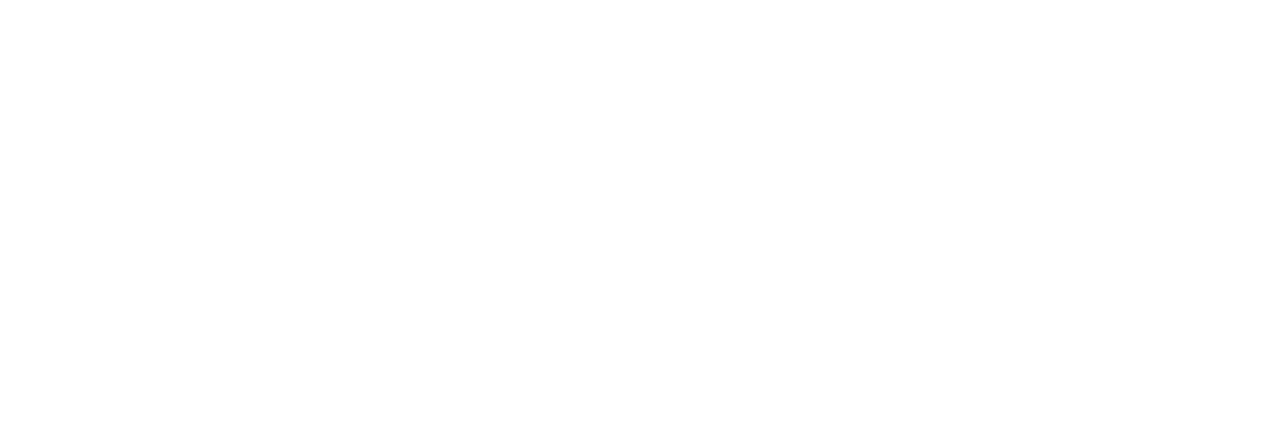
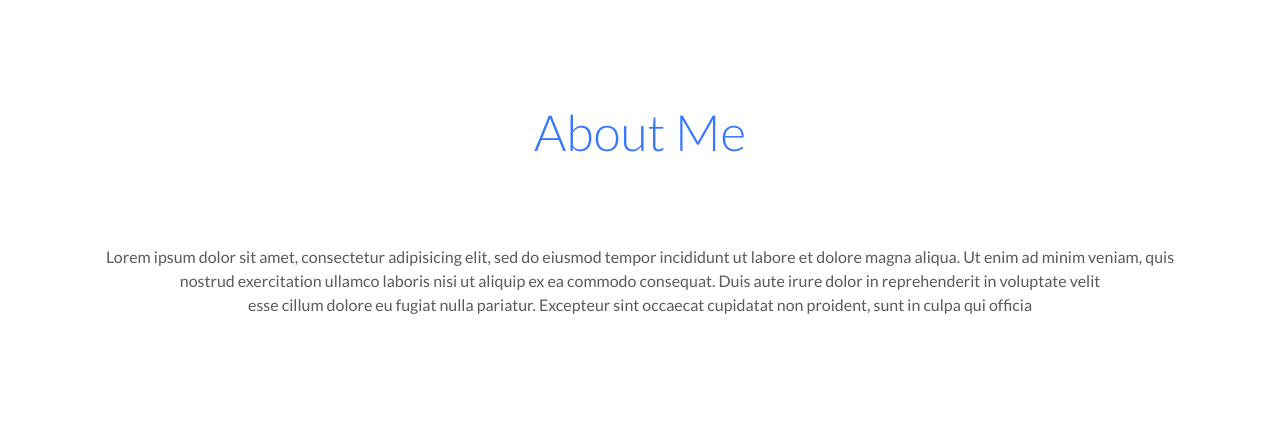
Before and after one commit to KateKharchenko/free-portfolio, a website: page index.html in a window 1280 px wide. Drawn offline with Linux system fonts and the light colour scheme.

Commit message:
first commit

```diff
--- a/index.html
+++ b/index.html
@@ -4,11 +4,20 @@
     <meta charset="UTF-8">
     <meta name="viewport" content="width=device-width, initial-scale=1.0">
     <meta http-equiv="X-UA-Compatible" content="ie=edge">
-    <title></title>
+    <title>About</title>
     <link rel="shortcut icon" href="favicon.ico" type="image/x-icon">
     <link rel="stylesheet" href="css/styles.css">
 </head>
 <body>
+     <section id="about">
+         <div class="container">
+             <div class="text">
+                 <h2 class="text__title">About Me</h2>
+                 <p class="text__subtitle">Lorem ipsum dolor sit amet, consectetur adipisicing elit, sed do eiusmod tempor incididunt ut labore et dolore magna aliqua. Ut enim ad minim veniam, quis nostrud exercitation ullamco laboris nisi ut aliquip ex ea commodo consequat. Duis aute irure dolor in reprehenderit in voluptate velit<br>
+                    esse cillum dolore eu fugiat nulla pariatur. Excepteur sint occaecat cupidatat non proident, sunt in culpa qui officia </p>
+             </div>
+         </div>
+     </section>
 
     <script src="https://kit.fontawesome.com/0dd4081373.js" crossorigin="anonymous"></script>
 </body>
--- /dev/null
+++ b/scss/about.scss
@@ -0,0 +1,43 @@
+@import url('https://fonts.googleapis.com/css?family=Lato:300,400,700&display=swap');
+
+@import 'normalize';
+@import 'variables';
+@import 'mixins';
+@import 'socials';
+@import 'slider';
+
+* {
+    box-sizing: border-box;
+}
+
+html {
+    height: 100%;
+    font-size: 10px;
+  }
+
+body {
+    min-height: 100%;
+    margin: 0;
+    @include font(1.4rem, $text-color, 500, $text-ff, 1.8);
+}
+
+.container {
+    max-width: 1140px;
+    margin: 0 auto;
+}
+
+.text {
+    text-align: center;
+    padding: 95px 25px 115px;
+    &__title {
+        @include font ($h1-size, $text-color, 300, $text-ff,1.5 );
+        color: $brand-color;
+        margin: 0;
+
+    }
+    &__subtitle {
+        @include font ($text-size, $text-color, 400, $text-ff,1.5 );
+        margin: 0;
+        margin-top: 75px;
+    }
+}
--- a/scss/styles.scss
+++ b/scss/styles.scss
@@ -3,6 +3,8 @@
 @import 'mixins';
 @import 'socials';
 @import 'slider';
+
+@import 'about';
 
 * {
     box-sizing: border-box;
```
Also changed, not shown: css/about.css (added), css/styles.css.
